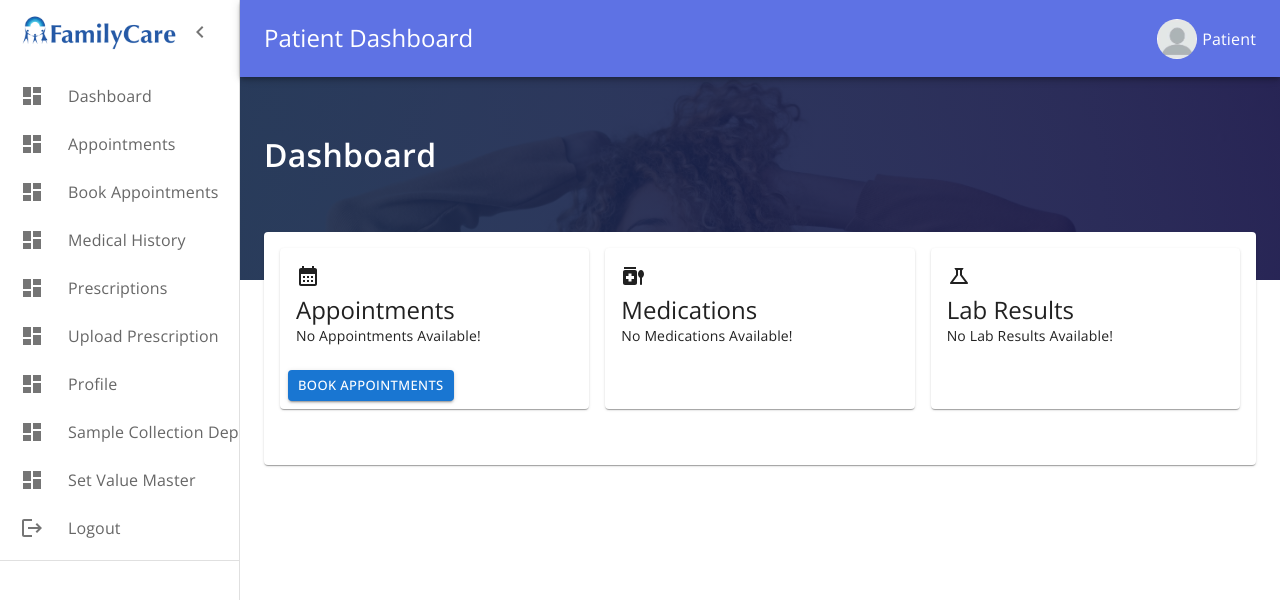
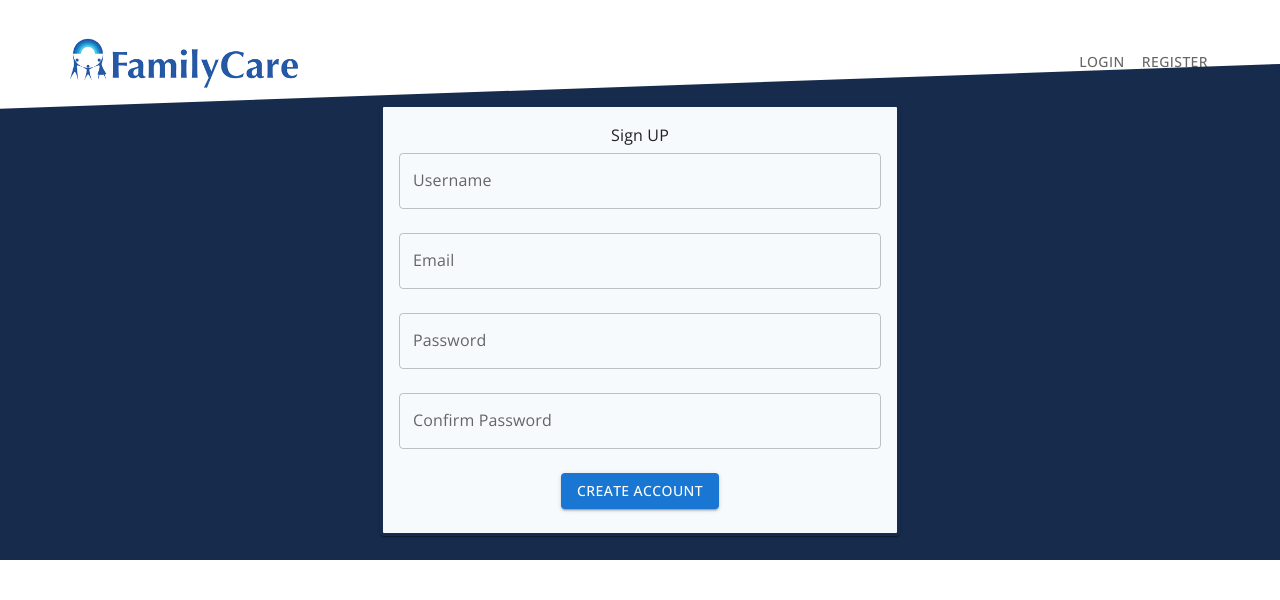
Before and after one commit to jahnvilagad/Bluecare, a React (Create React App) app: page / in a window 1280 px wide. Shown: the top 600 px of the page. Built offline with nearby package versions, Linux system fonts and the light colour scheme.

Commit message:
create login page

```diff
--- a/src/App.js
+++ b/src/App.js
@@ -14,13 +14,15 @@ import Patient_Profile from './Pages/Patient_Profile';
 import Sample_Collection_Department_Mapping from './Pages/Sample_Collection_Department_Mapping';
 import Set_value_master from './Pages/Set_value_master';
 import Dropdown from './Pages/Dropdown';
+import Login from './Login';
 
 
 function App() {
   return (
         <BrowserRouter>
           <Routes>
-            <Route path='/' element={<Dashboard />}></Route>
+          <Route path='/' element={<Login />}></Route>
+            <Route path='/dashboard' element={<Dashboard />}></Route>
             <Route path='/prescription' element={<Prescriptions />}></Route>
             <Route path='/speciality' element={<Specialities />}></Route>
             <Route path='/upload-prescriptions' element={<Upload_Prescriptions />}></Route>
--- a/src/Components/Sidenav.js
+++ b/src/Components/Sidenav.js
@@ -254,7 +254,7 @@ export default function Sidenav() {
 
 
                 <List>
-                    <ListItem disablePadding sx={{ display: 'block' }} onClick={() => { navigate('/') }}>
+                    <ListItem disablePadding sx={{ display: 'block' }} onClick={() => { navigate('/dashboard') }}>
                         <ListItemButton
                             sx={{
                                 minHeight: 48,
--- /dev/null
+++ b/src/Login.js
@@ -0,0 +1,125 @@
+import * as React from 'react';
+import PropTypes from 'prop-types';
+import AppBar from '@mui/material/AppBar';
+import Toolbar from '@mui/material/Toolbar';
+import CssBaseline from '@mui/material/CssBaseline';
+import useScrollTrigger from '@mui/material/useScrollTrigger';
+import Box from '@mui/material/Box';
+import Container from '@mui/material/Container';
+import Card from '@mui/material/Card';
+import CardContent from '@mui/material/CardContent';
+import Grid from '@mui/material/Grid';
+import { TextField } from '@mui/material';
+import { useNavigate } from 'react-router-dom';
+import Button from '@mui/material/Button';
+import logo from './assets/img/logo/white.png';
+import classes from './assets/css/custom.module.css';
+import { Typography } from '@mui/material';
+
+function ElevationScroll(props) {
+    const { children, window } = props;
+    // Note that you normally won't need to set the window ref as useScrollTrigger
+    // will default to window.
+    // This is only being set here because the demo is in an iframe.
+    const trigger = useScrollTrigger({
+        disableHysteresis: true,
+        threshold: 0,
+        target: window ? window() : undefined,
+    });
+
+    return React.cloneElement(children, {
+        elevation: trigger ? 4 : 0,
+    });
+}
+
+ElevationScroll.propTypes = {
+    children: PropTypes.element.isRequired,
+    /**
+     * Injected by the documentation to work in an iframe.
+     * You won't need it on your project.
+     */
+    window: PropTypes.func,
+};
+
+export default function ElevateAppBar(props) {
+    const navigate = useNavigate()
+    return (
+        <React.Fragment>
+            <Box position='relative'>
+                <CssBaseline />
+                <ElevationScroll {...props}>
+                    <AppBar className={classes.AppBar}>
+                        <Container>
+                            <Toolbar sx={{ paddingY: '2rem', paddingX: '0px !important', justifyContent: 'space-between' }}>
+                                <img src={logo} alt='logo' height={60} />
+                                <Box>
+                                    <Button variant='text' onClick={() => navigate('/')} sx={{ color: 'rgba(0, 0, 0, 0.6)' }}>
+                                        Login
+                                    </Button>
+                                    <Button variant='text' onClick={() => navigate('/')} sx={{ color: 'rgba(0, 0, 0, 0.6)' }}>
+                                        Register
+                                    </Button>
+                                </Box>
+                            </Toolbar>
+                        </Container>
+
+                    </AppBar>
+                </ElevationScroll>
+                <Toolbar />
+                <Box className={classes.BgColor} sx={{ clipPath: 'polygon(100% 0, 100% 100%, 0 100%, 0 9%, 100% 0);' }}>
+                    <Container>
+                        <Box sx={{ my: 2 }}>
+                            <Grid container spacing={2} alignItems="center" justifyContent="center">
+                                <Grid item lg={6} md={6} sm={12}>
+                                    <Card sx={{ margin: "1.5rem", border: '3px solid #172b4d', background: '#f7fafc' }}>
+                                        <CardContent>
+                                            <Box sx={{ width: '100%' }} align='center'>
+                                                <Typography gutterBottom>Sign UP</Typography>
+
+                                                <TextField
+                                                    id="outlined-required"
+                                                    label="Username"
+                                                    variant="outlined"
+                                                    fullWidth
+                                                    sx={{ marginBottom: '1.5rem' }}
+                                                />
+
+                                                <TextField
+                                                    id="outlined-required"
+                                                    label="Email"
+                                                    variant="outlined"
+                                                    fullWidth
+                                                    sx={{ marginBottom: '1.5rem' }}
+                                                />
+                                                <TextField
+                                                    id="outlined-required"
+                                                    label="Password"
+                                                    variant="outlined"
+                                                    fullWidth
+                                                    sx={{ marginBottom: '1.5rem' }}
+                                                />
+                                                <TextField
+                                                    id="outlined-required"
+                                                    label="Confirm Password"
+                                                    variant="outlined"
+                                                    fullWidth
+                                                    sx={{ marginBottom: '1.5rem' }}
+                                                />
+
+                                                <Button variant='contained' onClick={() => navigate('/')}>
+                                                    Create Account
+                                                </Button>
+                                            </Box>
+                                        </CardContent>
+                                    </Card>
+                                </Grid>
+                            </Grid>
+                        </Box>
+                    </Container>
+                </Box>
+            </Box>
+
+
+        </React.Fragment >
+    );
+}
--- a/src/assets/css/custom.module.css
+++ b/src/assets/css/custom.module.css
@@ -4,10 +4,10 @@
 }
 
 * {
-    font-family: "OpenSans",sans-serif !important;
+  font-family: "OpenSans", sans-serif !important;
 }
 
-  .ImgOverlay:after{
+.ImgOverlay:after {
   content: '';
   position: absolute;
   top: 0;
@@ -18,33 +18,35 @@
   opacity: .9;
 }
 
-  .TableBg{
+.TableBg {
   background-color: #F6F9FC;
   border-bottom: 0;
 }
 
-  .CardMr{
+.CardMr {
   margin-right: 1.5rem;
 }
 
-  .DashboardIcon{
+.DashboardIcon {
   font-size: 2rem;
   color: #5e72e4;
   box-shadow: 0 0 2rem 0 rgba(136, 152, 170, 0.15) !important;
   border-radius: 50%;
 }
-  .RadioToolbar{
+
+.RadioToolbar {
   margin-bottom: 1rem;
 }
-  .RadioToolbar  input[type="radio"]:checked+label {
+
+.RadioToolbar input[type="radio"]:checked+label {
   background-color: #333;
-    color:#fff
+  color: #fff
 }
 
 .RadioToolbar label {
   display: inline-block;
   background-color: #ddd;
-    padding:2px 10px;
+  padding: 2px 10px;
   cursor: pointer;
 }
 
@@ -52,10 +54,22 @@
   display: none;
 }
 
+.AppBar {
+  background-color: unset !important;
+}
+
+.ClipPolygon {
+  clip-path: polygon(100% 0, 100% 100%, 0 100%, 0 9%, 100% 0);
+  -webkit-clip-path: polygon(100% 0, 100% 100%, 0 100%, 0 9%, 100% 0);
+}
+
+.BgColor{
+  background-color: #172b4d;
+}
 
 
 @media (max-width:1024px) {
-    .CardMr{
-      margin:0 1.5rem;
+  .CardMr {
+    margin: 0 1.5rem;
   }
 }
```
Lines whose indentation alone changed are shown as unchanged.
